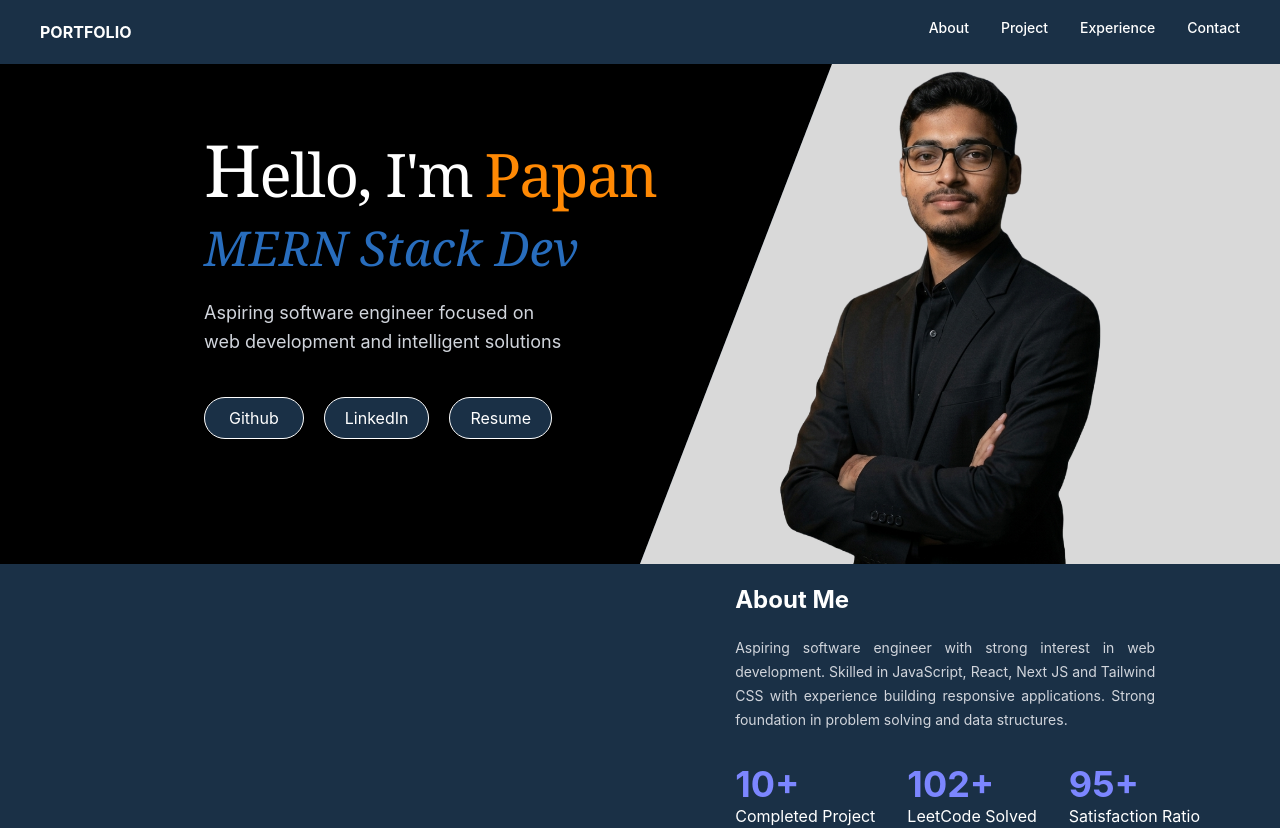
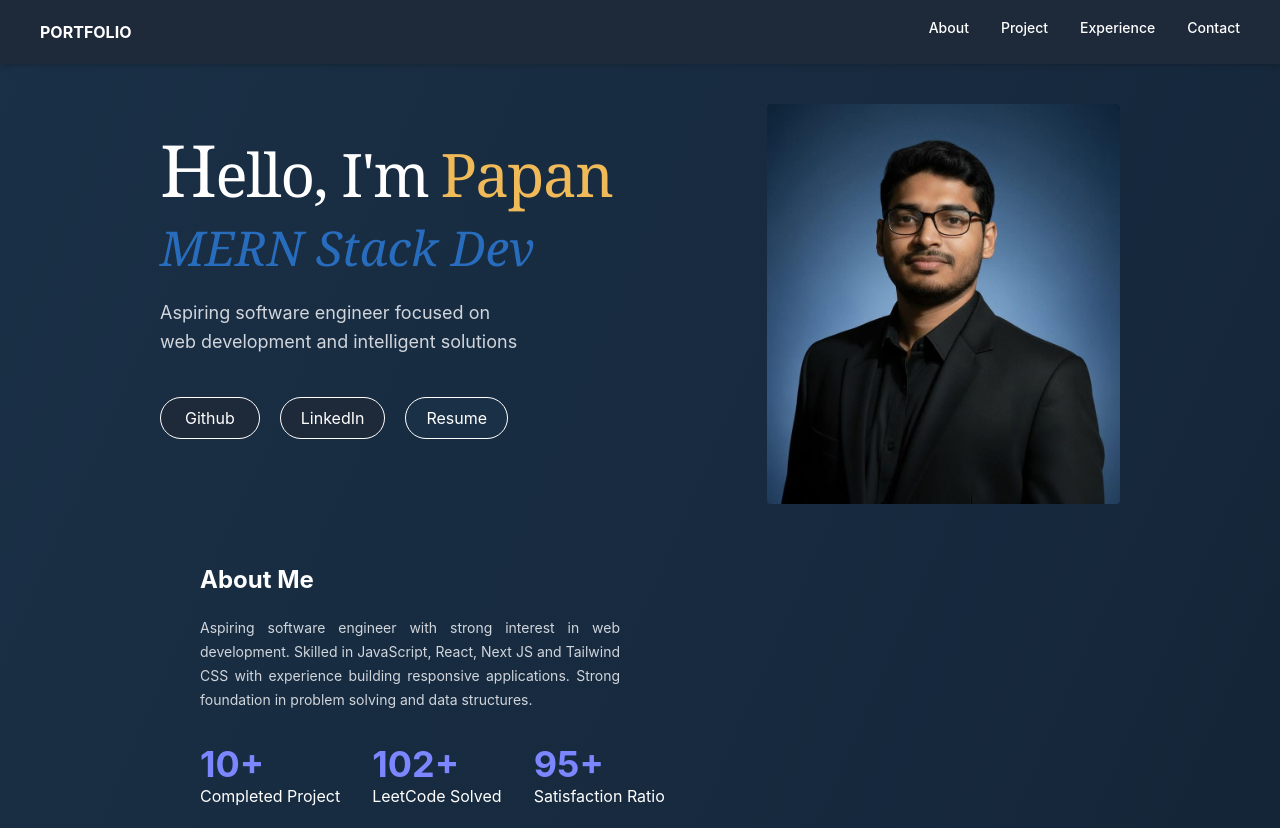
Before and after one commit to papanbanik/My-Portfolio, a React (Vite) app: page / in a window 1280 px wide. Shown: the top 828 px of the page. Built offline with nearby package versions, Linux system fonts and the light colour scheme; a web font is replaced by a local one.

Commit message:
fix : sidebar issue

```diff
--- a/src/index.css
+++ b/src/index.css
@@ -23,7 +23,7 @@
     scroll-behavior: smooth;
   }
   body {
-    background-color: var(--color-background);
+    background: linear-gradient(to bottom right, #1a3046, #16283c, #0f1c2b);
     color: white;
     font-family: "Inter", "Poppins", sans-serif;
   }
--- a/src/layout/Navbar.jsx
+++ b/src/layout/Navbar.jsx
@@ -1,55 +1,68 @@
-import { Link } from 'react-router-dom';
-import PortfolioImage from '../assets/PortfolioImage.png';
-import Close_icon from '../assets/close_icon.svg';
-import Menu_icon from '../assets/menu_icon.png';
-import { useState } from 'react';
+import { Link } from "react-router-dom";
+import Close_icon from "../assets/close_icon.svg";
+import Menu_icon from "../assets/menu_icon.png";
+import { useState } from "react";
 
 const Navbar = () => {
   const [sidebar, setSidebar] = useState(false);
 
   return (
-    <nav className="flex justify-between items-center px-5 py-5 sm:px-10 pt-3 shadow-md bg-[#1A3046] text-white relative max-sm:z-10">
+    <nav className="flex justify-between items-center px-5 py-5 sm:px-10 pt-3 shadow-md bg-[#1E2939] text-white relative z-30">
+      <Link to="/">
+        <h1 className="font-bold pt-2">PORTFOLIO</h1>
+      </Link>
 
-      <Link to="/">
-        <h1 className='font-bold pt-2'>PORTFOLIO</h1>
-       </Link>
+      {sidebar && (
+        <div
+          className="max-sm:fixed max-sm:inset-0 max-sm:bg-black/50 max-sm:z-20"
+          onClick={() => setSidebar(false)}
+        ></div>
+      )}
 
       <div
-        className={`
-          flex items-center gap-8 text-sm font-medium
-          max-sm:fixed max-sm:top-0 max-sm:right-0 max-sm:h-screen
-          max-sm:bg-[#D9D9D9] max-sm:text-black max-sm:text-lg sm:text-sm
-          max-sm:flex-col max-sm:justify-center
-          max-sm:transition-all max-sm:duration-300
-          max-sm:z-20
-          ${sidebar ? 'max-sm:w-60' : 'max-sm:w-0 overflow-hidden'}`}>
+        className={`flex items-center gap-8 text-sm font-medium max-sm:fixed max-sm:top-0 max-sm:right-0 max-sm:h-screen max-sm:bg-[#1E2939] max-sm:text-white sm:text-sm max-sm:flex-col max-sm:justify-center max-sm:transition-all max-sm:duration-300 max-sm:z-30 ${sidebar ? "max-sm:w-60" : "max-sm:w-0 max-sm:overflow-hidden"}`}
+      >
         <img
           src={Close_icon}
           alt="close"
-          className="w-6  top-5 right-5 sm:hidden cursor-pointer  "
+          className="w-6 max-sm:absolute max-sm:top-5 max-sm:right-5 sm:hidden cursor-pointer"
           onClick={() => setSidebar(false)}
         />
-
-        <a href="#about" onClick={() => setSidebar(false)} className="hover:text-[#4A90E2] transition">
+        <a
+          href="#about"
+          onClick={() => setSidebar(false)}
+          className="hover:text-[#4A90E2] transition whitespace-nowrap"
+        >
           About
         </a>
-        <a href="#project" onClick={() => setSidebar(false)} className="hover:text-[#4A90E2] transition">
+        <a
+          href="#project"
+          onClick={() => setSidebar(false)}
+          className="hover:text-[#4A90E2] transition whitespace-nowrap"
+        >
           Project
         </a>
-        <a href="#experience" onClick={() => setSidebar(false)} className="hover:text-[#4A90E2] transition">
+        <a
+          href="#experience"
+          onClick={() => setSidebar(false)}
+          className="hover:text-[#4A90E2] transition whitespace-nowrap"
+        >
           Experience
         </a>
-        <a href="#contact" onClick={() => setSidebar(false)} className="hover:text-[#4A90E2] transition">
+        <a
+          href="#contact"
+          onClick={() => setSidebar(false)}
+          className="hover:text-[#4A90E2] transition whitespace-nowrap"
+        >
           Contact
         </a>
       </div>
 
-      {/* Menu Icon */}
       <img
         src={Menu_icon}
         alt="menu"
         onClick={() => setSidebar(true)}
-        className={`w-8 sm:hidden cursor-pointer ${sidebar ? 'hidden' : 'block'}`}
+        className={`w-8 sm:hidden cursor-pointer ${sidebar ? "hidden" : "block"}`}
       />
     </nav>
   );
--- a/src/section/About.jsx
+++ b/src/section/About.jsx
@@ -1,5 +1,4 @@
 import React, { useState, useRef } from "react";
-import { library } from "../assets/assets";
 import { motion } from "framer-motion";
 
 const About = () => {
@@ -11,16 +10,17 @@ const About = () => {
   const hasCountedRef3 = useRef(false);
 
   return (
-    <div className="flex justify-end mt-5">
+    <div className="flex px-6 sm:pl-50 sm:pr-0 mt-0">
       {/* About */}
       <div className="w-full md:w-auto md:pr-20">
         <h2 className="text-2xl font-bold mb-5">About Me</h2>
-        <p className="max-w-[420px] text-sm text-gray-300 leading-6 text-justify">
+        <p className="max-w-[420px] text-sm text-gray-300 leading-6 text-left sm:text-justify">
           Aspiring software engineer with strong interest in web development.
           Skilled in JavaScript, React, Next JS and Tailwind CSS with experience
           building responsive applications. Strong foundation in problem solving
           and data structures.
         </p>
+
         {/* Stats */}
         <div className="flex gap-8 mt-8 flex-wrap">
           <div>
--- a/src/section/Hero.jsx
+++ b/src/section/Hero.jsx
@@ -1,8 +1,8 @@
 import React, { useState, useEffect } from "react";
-import HeroImage from "../assets/Hero_image.png";
+import HeroImage from "../assets/hero_image.png";
 import { useNavigate } from "react-router-dom";
+import { motion } from "framer-motion";
 
-import { motion } from "framer-motion";
 const roles = [
   "Full Stack Developer.",
   "MERN Stack Developer.",
@@ -14,9 +14,9 @@ const Hero = () => {
   const [roleIndex, setRoleIndex] = useState(0);
   const [displayText, setDisplayText] = useState("");
   const [isDeleting, setIsDeleting] = useState(false);
+
   useEffect(() => {
     const currentRole = roles[roleIndex];
-    console.log("displayText ", displayText);
     const timeout = setTimeout(
       () => {
         if (!isDeleting) {
@@ -36,81 +36,81 @@ const Hero = () => {
       },
       isDeleting ? 50 : 50,
     );
-    return () => {
-      clearTimeout(timeout);
-    };
+    return () => clearTimeout(timeout);
   }, [displayText, isDeleting, roleIndex]);
+
   return (
-    <div className="relative w-full h-[500px] overflow-hidden ">
-      {/* LEFT SIDE OVERLAY */}
-      <div
-        className="absolute inset-0 z-0 bg-black pointer-events-none"
-        style={{ clipPath: "polygon(0 0, 65% 0, 50% 100%, 0 100%)" }}
-      ></div>
-
-      {/* RIGHT SIDE OVERLAY */}
-      <div
-        className="absolute inset-0 z-0 bg-[#D9D9D9] pointer-events-none"
-        style={{ clipPath: "polygon(65% 0, 100% 0, 100% 100%, 50% 100%)" }}
-      ></div>
-
+    <div className="relative w-full sm:h-[500px] overflow-hidden overflow-x-hidden">
       {/* CONTENT */}
-      <div className="ml-10 absolute z-20 top-20 left-1 flex flex-col gap-3 text-white">
+      <div className="absolute z-20 top-20 left-0 w-full px-6 sm:pl-40 sm:pr-0 flex flex-col gap-3 text-white">
         <motion.h1
           initial={{ opacity: 0 }}
           animate={{ opacity: 1 }}
-          transition={{ duration: 4 }}
-          className=" font-serif font-extralight text-3xl sm:text-6xl  text-white  tracking-tight sm:pl-40"
+          transition={{ duration: 1.2 }}
+          className="font-serif font-extralight text-4xl sm:text-6xl text-white tracking-tight"
         >
-          <span className="text-7xl leading-0">H</span>ello, I&apos;m
-          <span className=" text-orange-400  ml-2 sm:ml-3 font-medium ">
-            Papan
-          </span>
+          <span className="text-6xl sm:text-7xl leading-0">H</span>ello,
+          I&apos;m
+          <span className="text-[#F0BA59] ml-2 sm:ml-3 font-medium">Papan</span>
         </motion.h1>
-        <div className="font-serif italic pl-40 pt-2 text-5xl  text-[#286dbd] min-h-[70px] min-w-[300px]  font- ">
+
+        <div className="font-serif italic pt-2 text-3xl sm:text-5xl text-[#286dbd] min-h-[50px] sm:min-h-[70px] min-w-[250px] sm:min-w-[300px]">
           {displayText}
         </div>
-        <p className="sm:pl-40 mt-0 text-balance sm:text-lg text-gray-300 max-w-xl leading-relaxed">
+
+        <p className="mt-0 text-balance sm:text-lg text-gray-300 max-w-xl leading-relaxed">
           Aspiring software engineer focused on <br /> web development and
           intelligent solutions
         </p>
 
         {/* BUTTONS */}
-        <div className=" sm:pl-40 mt-5 flex gap-5 pt-2">
+        <div className="mt-5 flex gap-5 pt-2">
           <button
             onClick={() =>
               window.open("https://github.com/papanbanik", "_blank")
             }
-            className="cursor-pointer bg-[#1A3046] border px-6 py-2 rounded-full hover:bg-indigo-400 hover:text-white transition"
+            className="cursor-pointer bg-[#1E2939] border px-6 py-2 rounded-full hover:bg-indigo-400 hover:text-white transition"
           >
             Github
           </button>
           <button
             onClick={() =>
-              window.open("linkedin.com/in/paponbanik58", "_blank")
+              window.open("https://linkedin.com/in/paponbanik58", "_blank")
             }
-            className="max-sm:z-0 cursor-pointer border px-5 py-2 bg-[#1A3046] rounded-full hover:bg-indigo-400 hover:text-white transition"
+            className="cursor-pointer border px-5 py-2 bg-[#1E2939] rounded-full hover:bg-indigo-400 hover:text-white transition"
           >
             LinkedIn
           </button>
           <button
             onClick={() => navigate("/portfolio")}
-            className="max-sm:z-0 cursor-pointer border px-5 py-2 bg-[#1A3046] rounded-full hover:bg-indigo-400 hover:text-white transition"
+            className="cursor-pointer border px-5 py-2 bg-[#1A3046] rounded-full hover:bg-indigo-400 hover:text-white transition"
           >
             Resume
           </button>
         </div>
       </div>
 
-      {/* HERO IMAGE */}
-      <div className="max-sm:z-0 relative z-10 flex justify-end pb-14 sm:pb-17 items-end h-full max-sm:pl-18  sm:pr-50">
+      {/* HERO IMAGE - DESKTOP */}
+      <div className="max-sm:hidden mt-10 relative z-10 flex justify-end pb-14 sm:pb-17 items-end sm:pr-40">
         <motion.img
           initial={{ opacity: 0 }}
           animate={{ opacity: 1 }}
-          transition={{ duration: 4 }}
+          transition={{ duration: 1.2 }}
           src={HeroImage}
           alt="Hero"
-          className="max-sm:w-[520px] sm:h-[420px] object-contain  max-sm:scale-135 sm:scale-134"
+          className="rounded sm:h-[400px] object-contain"
+        />
+      </div>
+
+      {/* HERO IMAGE - MOBILE */}
+      <div className="sm:hidden pt-[23rem] pb-[2rem]  relative z-10 flex justify-center items-end w-full">
+        <motion.img
+          initial={{ opacity: 0 }}
+          animate={{ opacity: 1 }}
+          transition={{ duration: 1.2 }}
+          src={HeroImage}
+          alt="Hero"
+          className="rounded w-[280px] object-contain"
         />
       </div>
     </div>
```
Also changed, not shown: src/section/Project.jsx (+16 -33 lines), src/assets/Hero_image.png.
